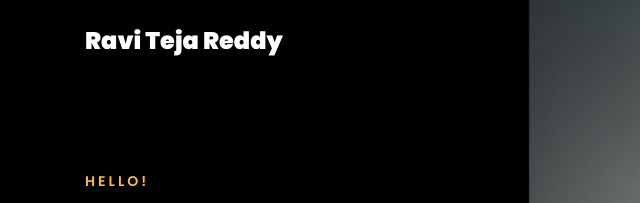
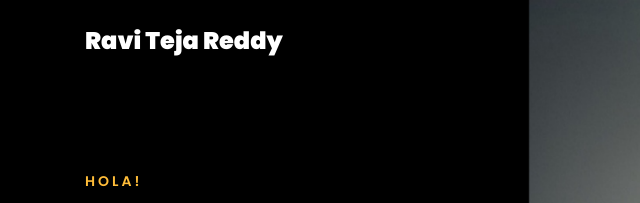
Before and after one commit to ravi-teja-reddy-pogu/ravitejareddy_portfolio.github.io, a plain HTML site: page index.html in a window 1280 px wide. Shown: the top 203 px of the page, 0-640 px from the left. Drawn offline with Linux system fonts and the light colour scheme; files whose address does not match are found by name.

Commit message:
new commit

```diff
--- a/index.html
+++ b/index.html
@@ -146,7 +146,7 @@
 	          	</div>
 		          <div class="one-forth d-flex  align-items-center ftco-animate" data-scrollax=" properties: { translateY: '70%' }">
 		          	<div class="text">
-		          		<span class="subheading">Hello!</span>
+		          		<span class="subheading">Hola!</span>
 			            <h1 class="mb-4 mt-3">I'm <span>Ravi Teja Reddy</span></h1>
 
 						<!-- Element to contain animated typing -->
```
